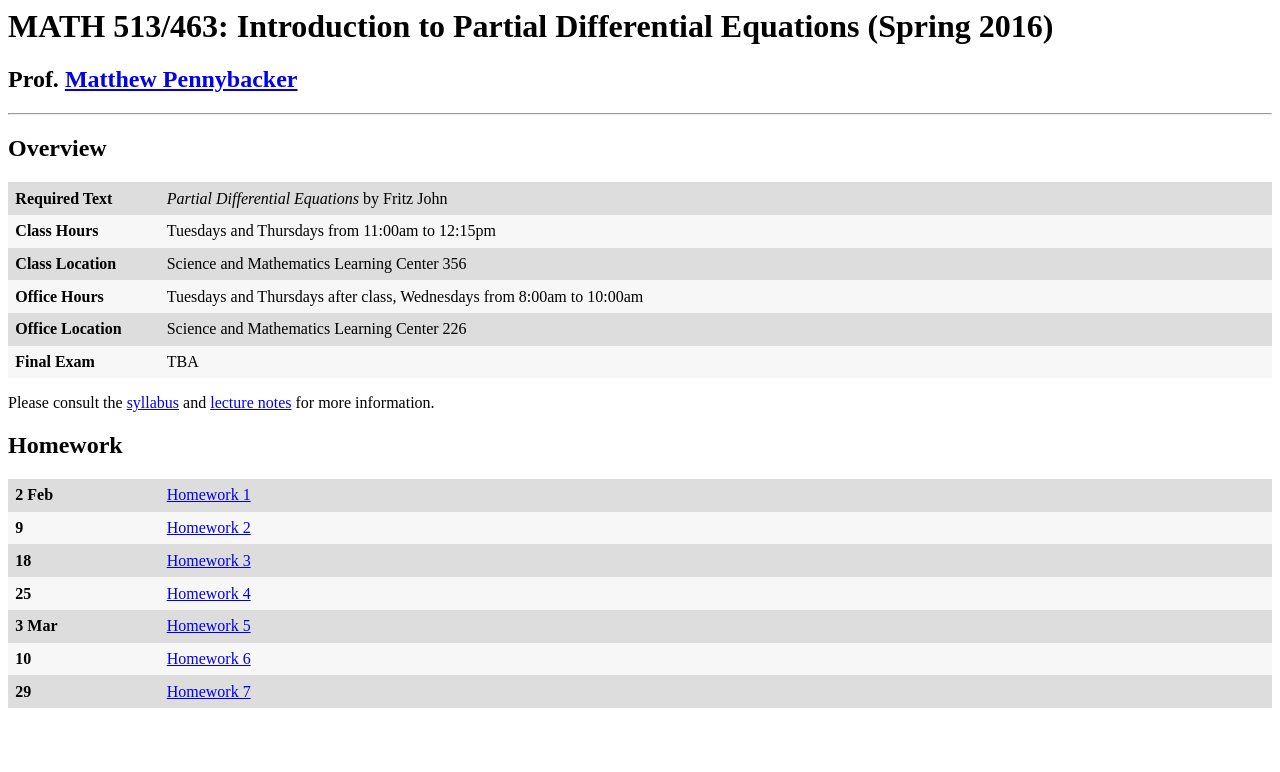
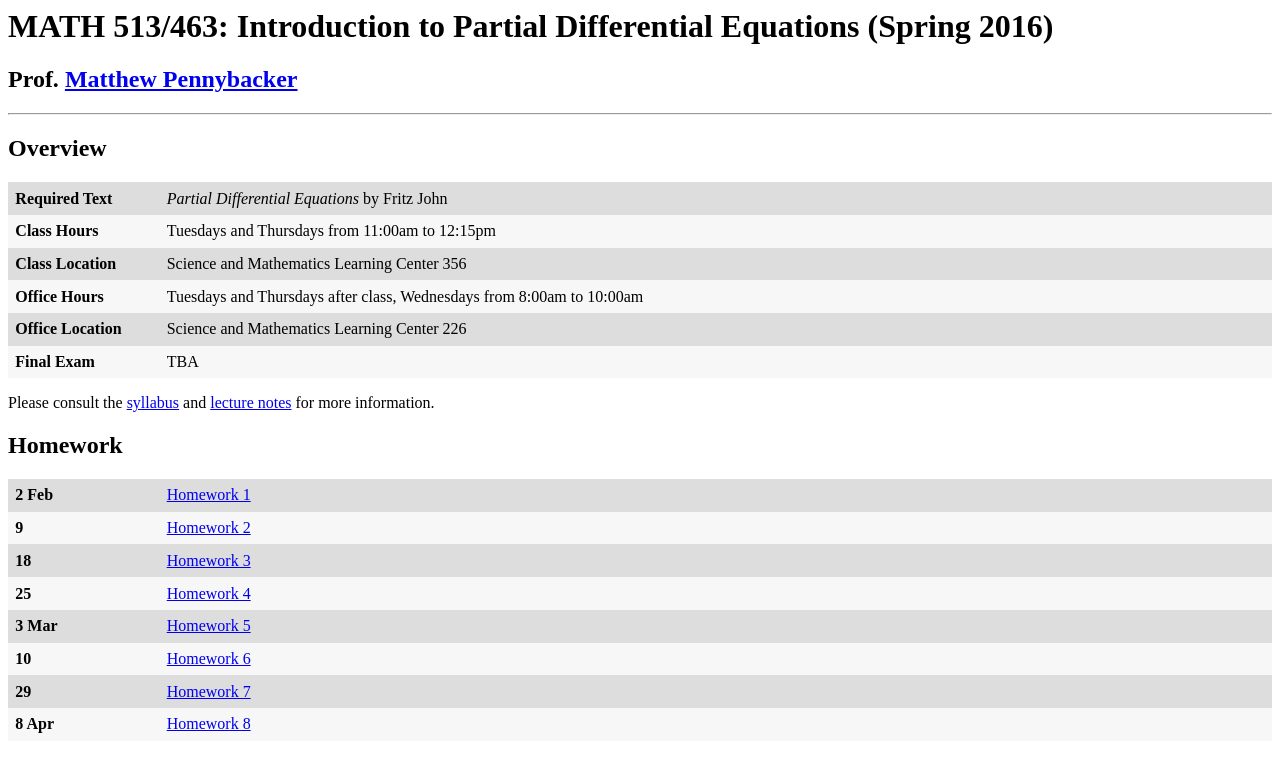
Before and after one commit to pennybacker/math513, a plain HTML site: page index.html in a window 1280 px wide. Drawn offline with Linux system fonts and the light colour scheme.

Commit message:
added homework 8

```diff
--- a/index.html
+++ b/index.html
@@ -102,6 +102,10 @@
   <th>29</th>
   <td><a href="homework7.pdf">Homework 7</a></td>
 </tr>
+<tr>
+  <th>8 Apr</th>
+  <td><a href="homework8.pdf">Homework 8</a></td>
+</tr>
 </table>
 
 </body>
```
Also changed, not shown: 1 other file.
